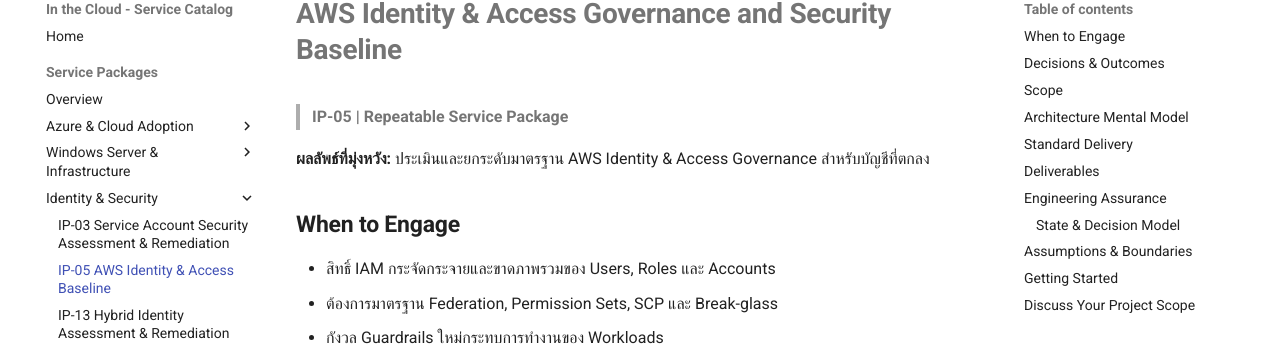
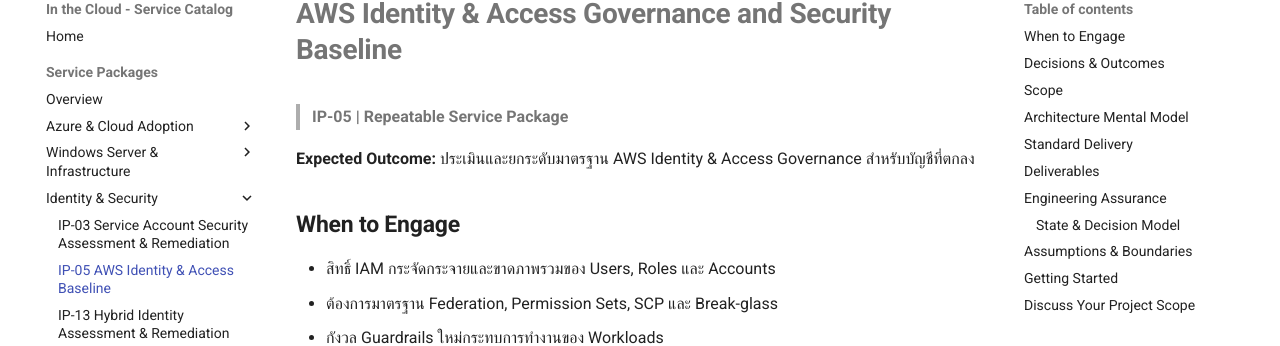
Before and after one commit to inthecloudth/service-catalog, an MkDocs documentation site: the page built from docs/services/ip-05-aws-identity-access-baseline.md, in a window 1280 px wide and 900 px high. Shown: the part 102-448 px from the top of the window. Built offline with MkDocs 1.6.1 and Material for MkDocs 9.7.7, drawn with Linux system fonts in a browser that asks for light colours.

Commit message:
docs: standardize Expected Outcome label in English

```diff
--- a/docs/services/ip-05-aws-identity-access-baseline.md
+++ b/docs/services/ip-05-aws-identity-access-baseline.md
@@ -2,7 +2,7 @@
 
 > **IP-05 | Repeatable Service Package**
 
-**ผลลัพธ์ที่มุ่งหวัง:** ประเมินและยกระดับมาตรฐาน AWS Identity & Access Governance สำหรับบัญชีที่ตกลง
+**Expected Outcome:** ประเมินและยกระดับมาตรฐาน AWS Identity & Access Governance สำหรับบัญชีที่ตกลง
 
 ## When to Engage
 
```
